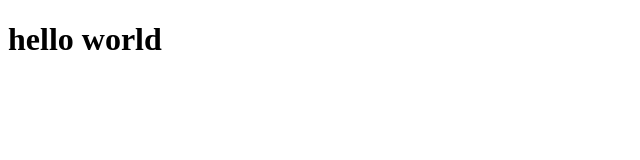
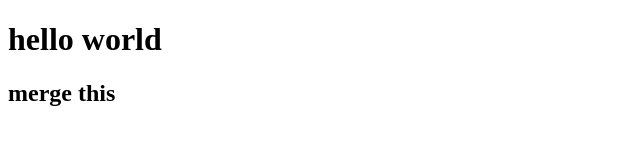
Before and after one commit to robinnicholasraja/practice, a plain HTML site: page index.html in a window 1280 px wide. Shown: the whole page, without its empty margins (0-640 px from the left). Drawn offline with Linux system fonts and the light colour scheme.

Commit message:
merge this

```diff
--- a/index.html
+++ b/index.html
@@ -8,5 +8,6 @@
 </head>
 <body>
     <h1>hello world</h1>
+    <h2>merge this</h2>
 </body>
 </html>
```
